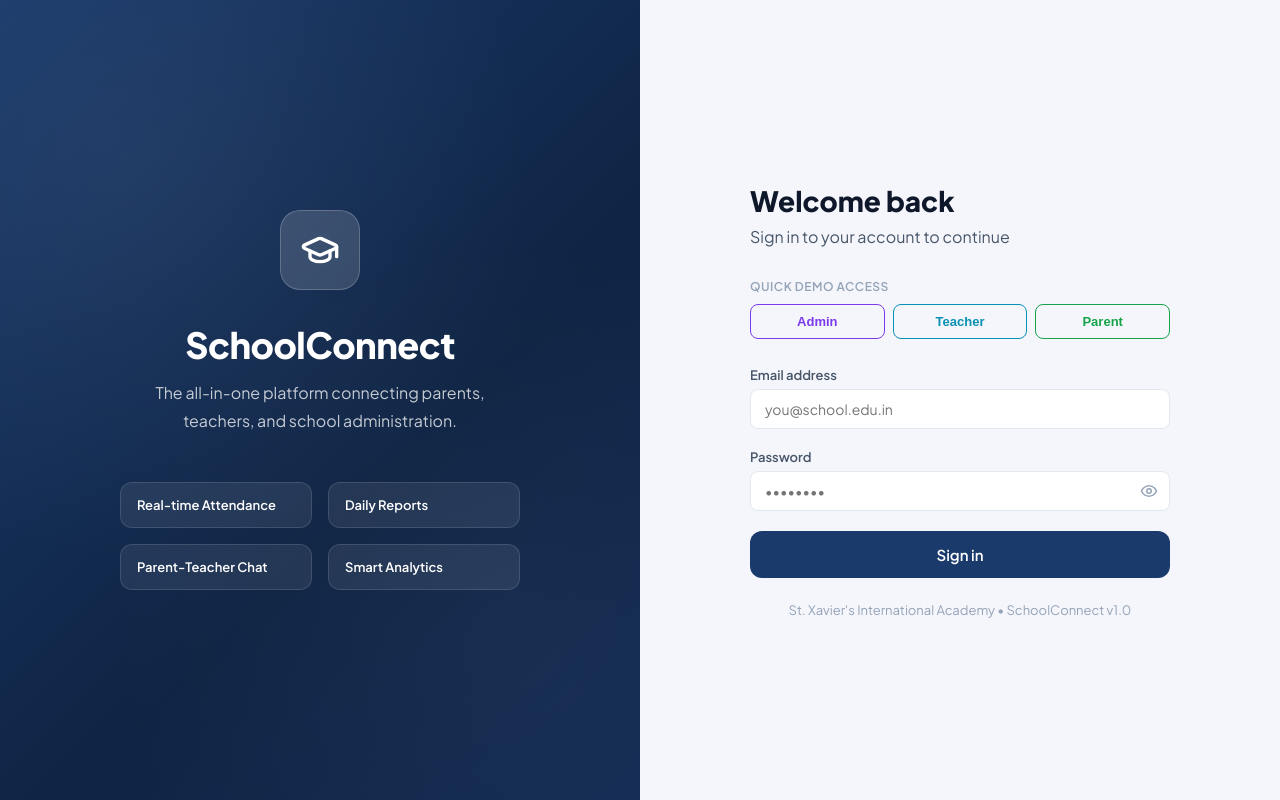
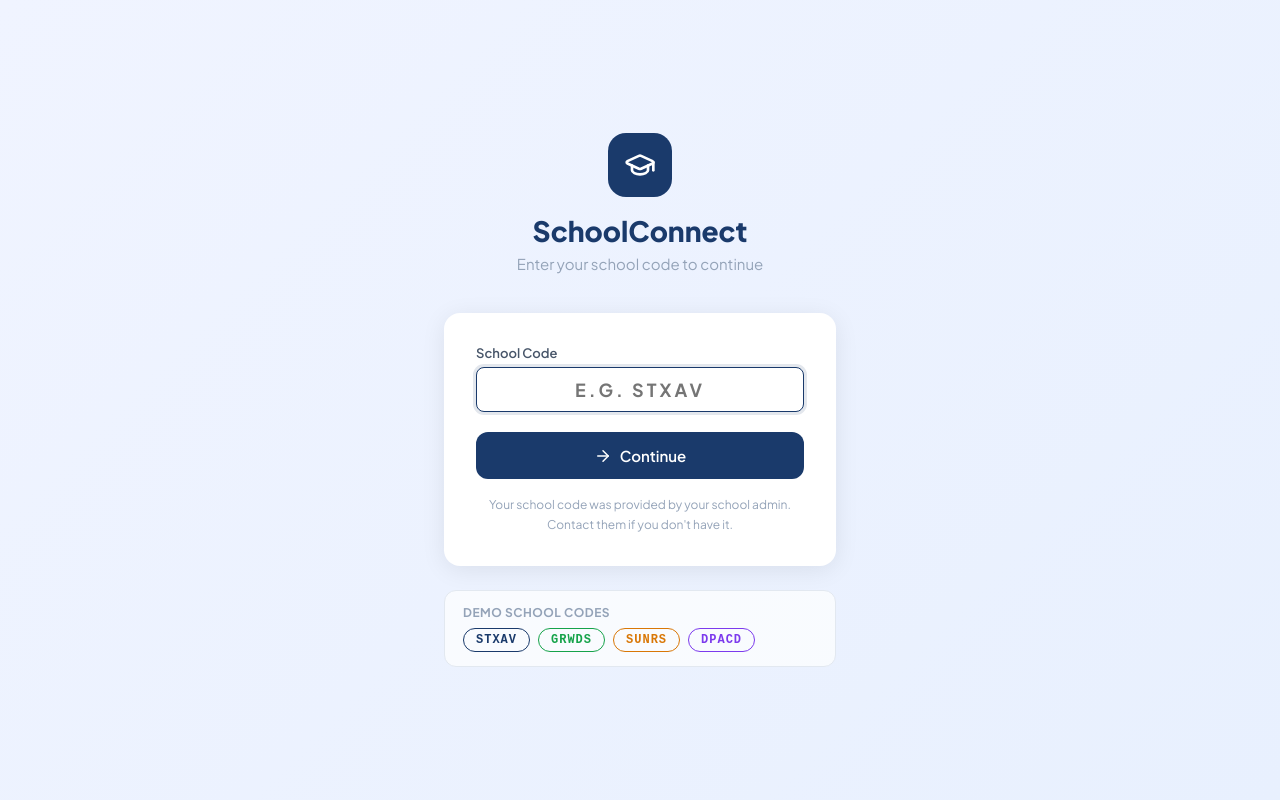
Before and after one commit to harasameeraj/orbit, a React (Vite) app in the folder schoolconnect/: page / in a window 1280 px wide. Before the commit this address led to /login. Built offline with nearby package versions, Linux system fonts and the light colour scheme.

Commit message:
feat: school code selection screen with multi-school support

```diff
--- a/schoolconnect/src/App.jsx
+++ b/schoolconnect/src/App.jsx
@@ -4,6 +4,7 @@ import { DataProvider } from './context/DataContext.jsx'
 import NotificationToast from './components/shared/NotificationToast.jsx'
 import ErrorBoundary from './components/shared/ErrorBoundary.jsx'
 
+import SchoolCodePage from './pages/auth/SchoolCodePage.jsx'
 import LoginPage from './pages/auth/LoginPage.jsx'
 import SetPasswordPage from './pages/auth/SetPasswordPage.jsx'
 
@@ -64,9 +65,9 @@ export default function App() {
           <NotificationToast />
           <ErrorBoundary>
           <Routes>
+            <Route path="/" element={<SchoolCodePage />} />
             <Route path="/login" element={<LoginPage />} />
             <Route path="/set-password" element={<SetPasswordPage />} />
-            <Route path="/" element={<RoleRedirect />} />
 
             <Route path="/teacher" element={<ProtectedRoute role="teacher"><TeacherLayout /></ProtectedRoute>}>
               <Route index element={<TeacherDashboard />} />
--- a/schoolconnect/src/pages/auth/LoginPage.jsx
+++ b/schoolconnect/src/pages/auth/LoginPage.jsx
@@ -1,7 +1,8 @@
 import { useState, useEffect } from 'react'
 import { useNavigate, useLocation } from 'react-router-dom'
 import { useAuth } from '../../context/AuthContext.jsx'
-import { Eye, EyeOff, GraduationCap, Loader2 } from 'lucide-react'
+import { getStoredSchool, clearStoredSchool } from './SchoolCodePage.jsx'
+import { Eye, EyeOff, GraduationCap, Loader2, ChevronLeft } from 'lucide-react'
 
 export default function LoginPage() {
   const { login, loading, error, user, profile } = useAuth()
@@ -11,6 +12,17 @@ export default function LoginPage() {
   const [email, setEmail] = useState('')
   const [password, setPassword] = useState('')
   const [showPass, setShowPass] = useState(false)
+  const [school, setSchool] = useState(null)
+
+  // Load selected school from localStorage
+  useEffect(() => {
+    const stored = getStoredSchool()
+    if (!stored) {
+      navigate('/', { replace: true })
+      return
+    }
+    setSchool(stored)
+  }, [])
 
   // Redirect already-authenticated users to their dashboard
   useEffect(() => {
@@ -21,6 +33,10 @@ export default function LoginPage() {
     }
   }, [loading, user, profile, navigate])
 
+  const brandColor = school?.brand_color || '#1a3a6b'
+
+  // Only show demo buttons for St. Xavier's
+  const isDemo = school?.code === 'STXAV'
   const DEMO = [
     { label: 'Admin', email: 'admin@stxaviers.edu.in', password: 'Admin@1234', color: '#7c3aed' },
     { label: 'Teacher', email: 'teacher@stxaviers.edu.in', password: 'Teacher@1234', color: '#0891b2' },
@@ -32,12 +48,17 @@ export default function LoginPage() {
     await login(email, password)
   }
 
+  const handleChangeSchool = () => {
+    clearStoredSchool()
+    navigate('/', { replace: true })
+  }
+
   const fillDemo = (d) => { setEmail(d.email); setPassword(d.password) }
 
   return (
     <div style={{ minHeight: '100vh', display: 'grid', gridTemplateColumns: '1fr 1fr' }}>
-      {/* Left: Brand panel */}
-      <div style={{ background: 'linear-gradient(135deg, #1a3a6b 0%, #0f2444 60%, #122a52 100%)', display: 'flex', flexDirection: 'column', alignItems: 'center', justifyContent: 'center', padding: '60px', position: 'relative', overflow: 'hidden' }}>
+      {/* Left: Brand panel — uses school's brand color */}
+      <div style={{ background: `linear-gradient(135deg, ${brandColor} 0%, ${brandColor}cc 60%, ${brandColor}aa 100%)`, display: 'flex', flexDirection: 'column', alignItems: 'center', justifyContent: 'center', padding: '60px', position: 'relative', overflow: 'hidden' }}>
         <div style={{ position: 'absolute', inset: 0, backgroundImage: 'radial-gradient(circle at 20% 20%, rgba(255,255,255,.05) 0%, transparent 50%), radial-gradient(circle at 80% 80%, rgba(255,255,255,.03) 0%, transparent 50%)' }} />
         <div style={{ position: 'relative', textAlign: 'center', color: 'white', maxWidth: 400 }}>
           <div style={{ width: 80, height: 80, background: 'rgba(255,255,255,.15)', borderRadius: 20, display: 'flex', alignItems: 'center', justifyContent: 'center', margin: '0 auto 32px', backdropFilter: 'blur(10px)', border: '1px solid rgba(255,255,255,.2)' }}>
@@ -60,10 +81,30 @@ export default function LoginPage() {
       {/* Right: Login form */}
       <div style={{ display: 'flex', alignItems: 'center', justifyContent: 'center', padding: '40px', background: 'var(--bg)' }}>
         <div style={{ width: '100%', maxWidth: 420 }}>
+
+          {/* School name + change school */}
+          {school && (
+            <div style={{ display: 'flex', alignItems: 'center', justifyContent: 'space-between', marginBottom: 28, padding: '10px 14px', background: 'var(--surface-2)', borderRadius: 10, border: '1px solid var(--border)' }}>
+              <div style={{ display: 'flex', alignItems: 'center', gap: 10 }}>
+                <div style={{ width: 32, height: 32, borderRadius: 8, background: brandColor, display: 'flex', alignItems: 'center', justifyContent: 'center' }}>
+                  <GraduationCap size={16} color="white" />
+                </div>
+                <div>
+                  <div style={{ fontWeight: 700, fontSize: 13 }}>{school.name}</div>
+                  <div style={{ fontSize: 11, color: 'var(--text-muted)', fontFamily: 'monospace' }}>{school.code}</div>
+                </div>
+              </div>
+              <button onClick={handleChangeSchool} style={{ background: 'none', border: 'none', cursor: 'pointer', fontSize: 12, color: 'var(--text-muted)', display: 'flex', alignItems: 'center', gap: 4, fontWeight: 600 }}>
+                <ChevronLeft size={14} /> Change
+              </button>
+            </div>
+          )}
+
           <h2 style={{ fontSize: 28, fontWeight: 800, marginBottom: 8 }}>Welcome back</h2>
           <p style={{ color: 'var(--text-secondary)', marginBottom: 32 }}>Sign in to your account to continue</p>
 
-          {/* Demo buttons */}
+          {/* Demo buttons — only for St. Xavier's */}
+          {isDemo && (
             <div style={{ marginBottom: 28 }}>
               <p style={{ fontSize: 12, fontWeight: 600, color: 'var(--text-muted)', textTransform: 'uppercase', letterSpacing: '.5px', marginBottom: 10 }}>Quick demo access</p>
               <div style={{ display: 'flex', gap: 8 }}>
@@ -76,6 +117,7 @@ export default function LoginPage() {
                 ))}
               </div>
             </div>
+          )}
 
           <form onSubmit={handleSubmit} style={{ display: 'flex', flexDirection: 'column', gap: 20 }}>
             <div className="form-group">
@@ -93,14 +135,14 @@ export default function LoginPage() {
             </div>
             {successMessage && <div style={{ background: 'var(--accent-green-light)', color: 'var(--accent-green)', padding: '10px 14px', borderRadius: 8, fontSize: 14, fontWeight: 500 }}>{successMessage}</div>}
             {error && <div style={{ background: 'var(--accent-red-light)', color: 'var(--accent-red)', padding: '10px 14px', borderRadius: 8, fontSize: 14, fontWeight: 500 }}>{error}</div>}
-            <button type="submit" className="btn btn-primary btn-full btn-lg" disabled={loading}>
+            <button type="submit" className="btn btn-primary btn-full btn-lg" disabled={loading} style={{ background: brandColor, borderColor: brandColor }}>
               {loading ? <Loader2 size={18} style={{ animation: 'spin 1s linear infinite' }} /> : null}
               {loading ? 'Signing in...' : 'Sign in'}
             </button>
           </form>
 
           <p style={{ marginTop: 24, fontSize: 13, color: 'var(--text-muted)', textAlign: 'center' }}>
-            St. Xavier's International Academy • SchoolConnect v1.0
+            {school?.name || 'SchoolConnect'} • SchoolConnect v1.0
           </p>
         </div>
       </div>
--- /dev/null
+++ b/schoolconnect/src/pages/auth/SchoolCodePage.jsx
@@ -0,0 +1,158 @@
+import { useState, useEffect } from 'react'
+import { useNavigate } from 'react-router-dom'
+import { useAuth } from '../../context/AuthContext.jsx'
+import { getSchoolByCode } from '../../lib/supabase.js'
+import { GraduationCap, Loader2, ArrowRight } from 'lucide-react'
+
+export const SCHOOL_STORAGE_KEY = 'sc_selected_school'
+
+export function getStoredSchool() {
+  try { return JSON.parse(localStorage.getItem(SCHOOL_STORAGE_KEY)) } catch { return null }
+}
+
+export function storeSchool(school) {
+  localStorage.setItem(SCHOOL_STORAGE_KEY, JSON.stringify(school))
+}
+
+export function clearStoredSchool() {
+  localStorage.removeItem(SCHOOL_STORAGE_KEY)
+}
+
+export default function SchoolCodePage() {
+  const { user, profile, loading } = useAuth()
+  const navigate = useNavigate()
+  const [code, setCode] = useState('')
+  const [checking, setChecking] = useState(false)
+  const [error, setError] = useState('')
+  const [savedSchool, setSavedSchool] = useState(null)
+
+  // If already logged in, skip straight to dashboard
+  useEffect(() => {
+    if (!loading && user && profile) {
+      if (profile.role === 'admin') navigate('/admin', { replace: true })
+      else if (profile.role === 'teacher') navigate('/teacher', { replace: true })
+      else navigate('/parent', { replace: true })
+    }
+  }, [loading, user, profile, navigate])
+
+  // If a school was previously selected, show it as a shortcut
+  useEffect(() => {
+    const stored = getStoredSchool()
+    if (stored) setSavedSchool(stored)
+  }, [])
+
+  const handleSubmit = async (e) => {
+    e.preventDefault()
+    if (!code.trim()) return
+    setChecking(true)
+    setError('')
+    const school = await getSchoolByCode(code.trim())
+    if (!school) {
+      setError('School code not found. Please check with your school admin.')
+      setChecking(false)
+      return
+    }
+    storeSchool(school)
+    navigate('/login')
+  }
+
+  const continueWithSaved = () => navigate('/login')
+
+  if (loading) return null
+
+  return (
+    <div style={{ minHeight: '100vh', display: 'flex', alignItems: 'center', justifyContent: 'center', background: 'linear-gradient(135deg, #f0f4ff 0%, #e8f0fe 100%)' }}>
+      <div style={{ width: '100%', maxWidth: 440, padding: '0 24px' }}>
+
+        {/* Logo */}
+        <div style={{ textAlign: 'center', marginBottom: 40 }}>
+          <div style={{ width: 64, height: 64, background: '#1a3a6b', borderRadius: 18, display: 'flex', alignItems: 'center', justifyContent: 'center', margin: '0 auto 16px' }}>
+            <GraduationCap size={32} color="white" />
+          </div>
+          <h1 style={{ fontSize: 28, fontWeight: 800, color: '#1a3a6b', marginBottom: 6 }}>SchoolConnect</h1>
+          <p style={{ color: 'var(--text-muted)', fontSize: 15 }}>Enter your school code to continue</p>
+        </div>
+
+        {/* Previously selected school shortcut */}
+        {savedSchool && (
+          <div style={{ marginBottom: 20 }}>
+            <p style={{ fontSize: 12, fontWeight: 600, color: 'var(--text-muted)', textTransform: 'uppercase', letterSpacing: '.5px', marginBottom: 8 }}>Continue as</p>
+            <button
+              onClick={continueWithSaved}
+              style={{ width: '100%', display: 'flex', alignItems: 'center', justifyContent: 'space-between', padding: '14px 18px', background: 'white', border: `2px solid ${savedSchool.brand_color || '#1a3a6b'}`, borderRadius: 12, cursor: 'pointer', transition: 'all .15s' }}
+              onMouseEnter={e => e.currentTarget.style.background = '#f8faff'}
+              onMouseLeave={e => e.currentTarget.style.background = 'white'}
+            >
+              <div style={{ display: 'flex', alignItems: 'center', gap: 12 }}>
+                <div style={{ width: 36, height: 36, borderRadius: 10, background: savedSchool.brand_color || '#1a3a6b', display: 'flex', alignItems: 'center', justifyContent: 'center' }}>
+                  <GraduationCap size={18} color="white" />
+                </div>
+                <div style={{ textAlign: 'left' }}>
+                  <div style={{ fontWeight: 700, fontSize: 14, color: 'var(--text)' }}>{savedSchool.name}</div>
+                  <div style={{ fontSize: 12, color: 'var(--text-muted)', fontFamily: 'monospace' }}>{savedSchool.code}</div>
+                </div>
+              </div>
+              <ArrowRight size={18} color={savedSchool.brand_color || '#1a3a6b'} />
+            </button>
+          </div>
+        )}
+
+        {/* Divider */}
+        {savedSchool && (
+          <div style={{ display: 'flex', alignItems: 'center', gap: 12, marginBottom: 20 }}>
+            <div style={{ flex: 1, height: 1, background: 'var(--border)' }} />
+            <span style={{ fontSize: 12, color: 'var(--text-muted)' }}>or enter a different code</span>
+            <div style={{ flex: 1, height: 1, background: 'var(--border)' }} />
+          </div>
+        )}
+
+        {/* School code form */}
+        <div style={{ background: 'white', borderRadius: 16, padding: 32, boxShadow: '0 4px 24px rgba(0,0,0,.08)' }}>
+          <form onSubmit={handleSubmit}>
+            <div className="form-group" style={{ marginBottom: 20 }}>
+              <label className="form-label">School Code</label>
+              <input
+                className="form-input"
+                placeholder="e.g. STXAV"
+                value={code}
+                onChange={e => { setCode(e.target.value.toUpperCase()); setError('') }}
+                style={{ fontSize: 18, fontWeight: 700, letterSpacing: 3, textTransform: 'uppercase', textAlign: 'center' }}
+                autoFocus
+                maxLength={10}
+              />
+              {error && <p style={{ color: 'var(--accent-red)', fontSize: 13, marginTop: 8 }}>{error}</p>}
+            </div>
+            <button type="submit" className="btn btn-primary btn-full btn-lg" disabled={checking || !code.trim()}>
+              {checking ? <Loader2 size={18} style={{ animation: 'spin 1s linear infinite' }} /> : <ArrowRight size={18} />}
+              {checking ? 'Checking…' : 'Continue'}
+            </button>
+          </form>
+
+          <p style={{ fontSize: 12, color: 'var(--text-muted)', textAlign: 'center', marginTop: 16, lineHeight: 1.6 }}>
+            Your school code was provided by your school admin.<br />
+            Contact them if you don't have it.
+          </p>
+        </div>
+
+        {/* Demo codes hint */}
+        <div style={{ marginTop: 24, background: 'rgba(255,255,255,.7)', borderRadius: 12, padding: '14px 18px', border: '1px solid var(--border)' }}>
+          <p style={{ fontSize: 12, fontWeight: 700, color: 'var(--text-muted)', textTransform: 'uppercase', letterSpacing: '.5px', marginBottom: 8 }}>Demo school codes</p>
+          <div style={{ display: 'flex', flexWrap: 'wrap', gap: 8 }}>
+            {[
+              { code: 'STXAV', name: "St. Xavier's", color: '#1a3a6b' },
+              { code: 'GRWDS', name: 'Greenwood', color: '#16a34a' },
+              { code: 'SUNRS', name: 'Sunrise', color: '#d97706' },
+              { code: 'DPACD', name: 'Delhi Public', color: '#7c3aed' },
+            ].map(s => (
+              <button key={s.code} type="button"
+                onClick={() => setCode(s.code)}
+                style={{ padding: '4px 12px', borderRadius: 99, border: `1.5px solid ${s.color}`, background: 'transparent', color: s.color, fontSize: 12, fontWeight: 700, cursor: 'pointer', fontFamily: 'monospace', letterSpacing: 1 }}>
+                {s.code}
+              </button>
+            ))}
+          </div>
+        </div>
+      </div>
+    </div>
+  )
+}
```
Also changed, not shown: schoolconnect/src/lib/supabase.js. Lines whose indentation alone changed are shown as unchanged.
